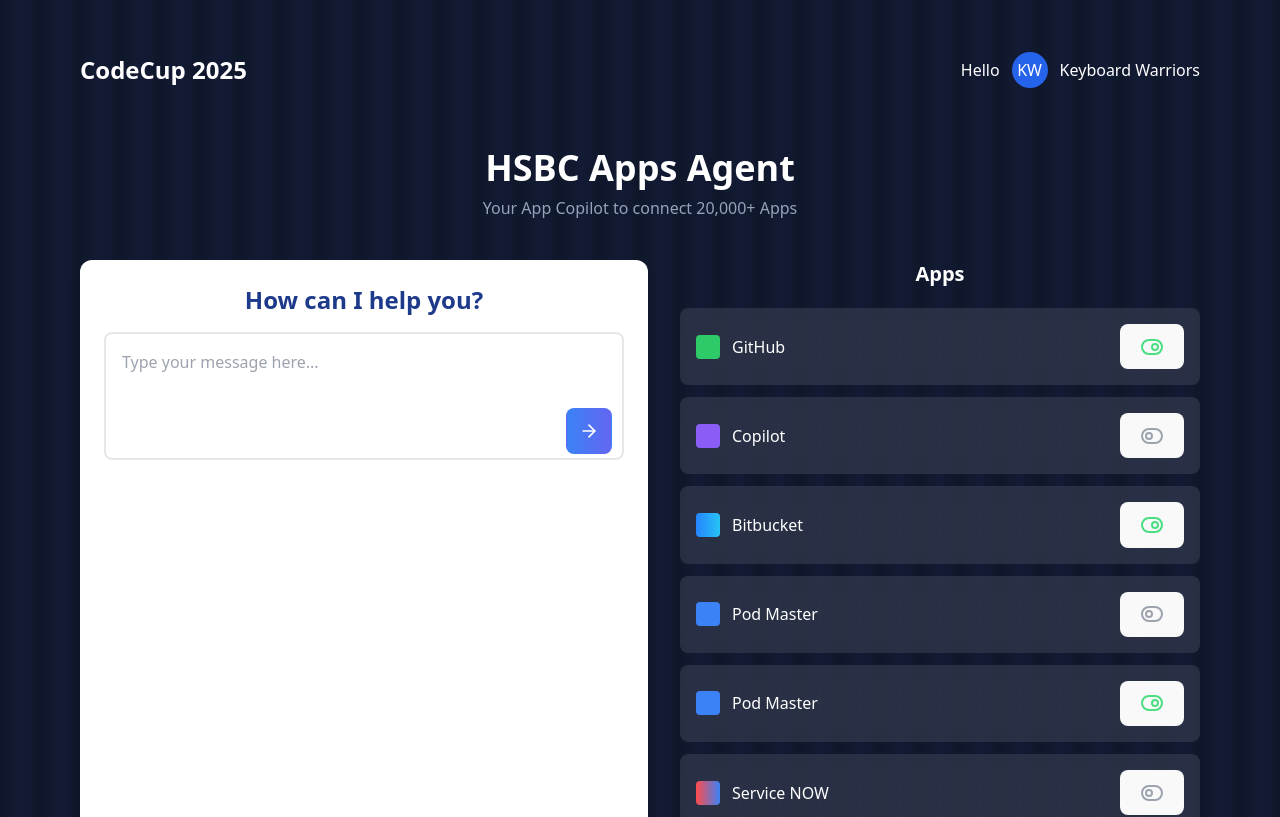
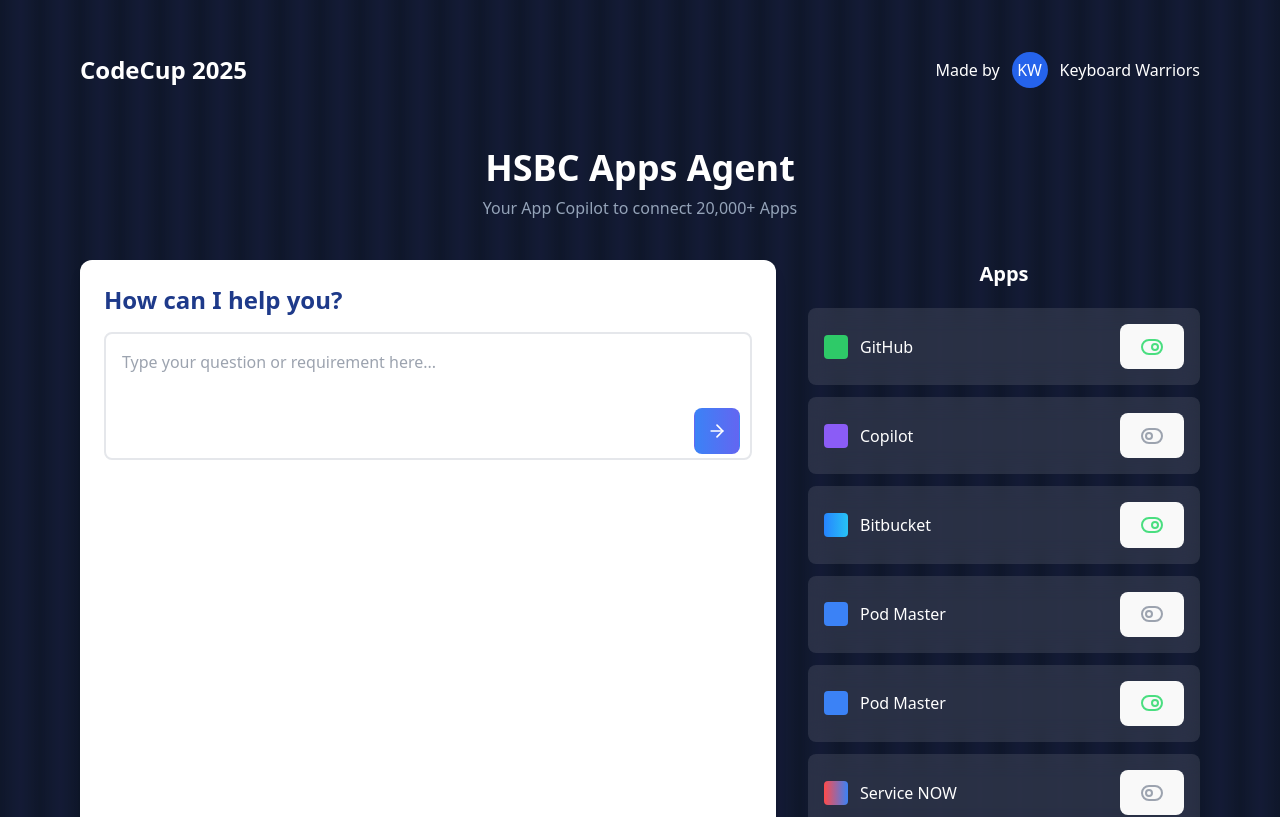
Before and after one commit to FeiWangHub/playground, a React (Vite) app in the folder ai-playground/ui-app-agents/my-react-app/: page / in a window 1280 px wide. Shown: the top 817 px of the page. Built offline with nearby package versions, Linux system fonts and the light colour scheme.

Commit message:
chore: update navbar text and textarea placeholder in HSBCAppsAgent

```diff
--- a/ai-playground/ui-app-agents/my-react-app/src/HSBCAppsAgent.jsx
+++ b/ai-playground/ui-app-agents/my-react-app/src/HSBCAppsAgent.jsx
@@ -31,7 +31,7 @@
         <nav className="flex justify-between items-center py-5">
           <div className="text-2xl font-bold text-white">CodeCup 2025</div>
           <div className="flex items-center gap-3 text-white">
-            <span>Hello </span>
+            <span>Made by </span>
             <div className="w-9 h-9 rounded-full bg-[#2563eb] flex items-center justify-center font-medium">KW</div>
             <span>Keyboard Warriors</span>
           </div>
@@ -57,11 +57,11 @@
             transition={{ duration: 0, delay: 0 }}
             className="bg-white rounded-xl p-6 shadow-lg flex-1 min-w-[300px]"
           >
-            <h2 className="text-2xl font-semibold text-[#1E3A8A] mb-4">How can I help you?</h2>
+            <h2 className="text-2xl font-semibold text-[#1E3A8A] mb-4 text-left">How can I help you?</h2>
             <div className="relative">
               <textarea
                 className="w-full h-32 p-4 border-2 border-gray-200 rounded-lg focus:outline-none focus:border-[#2563eb] resize-none"
-                placeholder="Type your message here..."
+                placeholder="Type your question or requirement here..."
               />
               <motion.button
                 whileHover={{ scale: 1.05 }}
@@ -78,7 +78,7 @@
             initial={{ opacity: 0, x: 20 }}
             animate={{ opacity: 1, x: 0 }}
             transition={{ duration: 0.5, delay: 0.2 }}
-            className="flex-1 min-w-[300px]"
+            className="lg:w-[35%] w-full min-w-[300px]"
           >
             <h2 className="text-xl font-semibold text-white mb-5">Apps</h2>
             <ul className="space-y-3">
```
